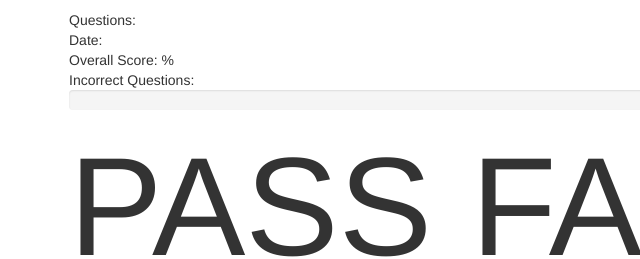
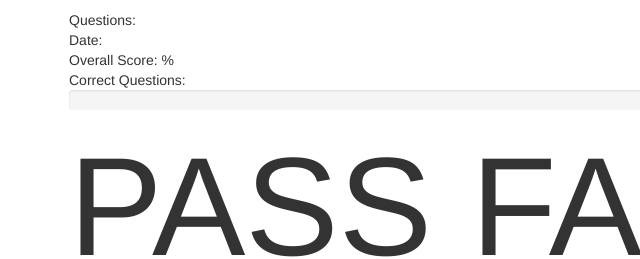
Before and after one commit to crpietschmann/jsQuizEngine, a plain HTML site: page src/Default.html in a window 1280 px wide. Shown: the part 934-1193 px from the top of the page, 1-641 px from the left. Drawn offline with nearby package versions, Linux system fonts and the light colour scheme; a script that the page names is missing.

Commit message:
Fixed "Correct Questions" label in results

```diff
--- a/src/Default.html
+++ b/src/Default.html
@@ -69,7 +69,7 @@
                 <div>Questions: <span data-bind="text: questionCount"></span></div>
                 <div>Date: <span data-bind="text: calculatedScoreDate"></span></div>
                 <div>Overall Score: <span data-bind="text: calculatedScore"></span>%</div>
-                <div>Incorrect Questions: <span data-bind="text: totalQuestionsCorrect"></span></div>
+                <div>Correct Questions: <span data-bind="text: totalQuestionsCorrect"></span></div>
                 <div class="progress">
                     <div class="progress-bar" role="progressbar" aria-valuenow="0" aria-valuemin="0" aria-valuemax="100" data-bind="attr: { 'aria-valuenow': calculatedScore }, style: { width: calculatedScore() + '%' }, css: { 'progress-bar-success': quizPassed, 'progress-bar-danger': !quizPassed() }"></div>
                 </div>
```
